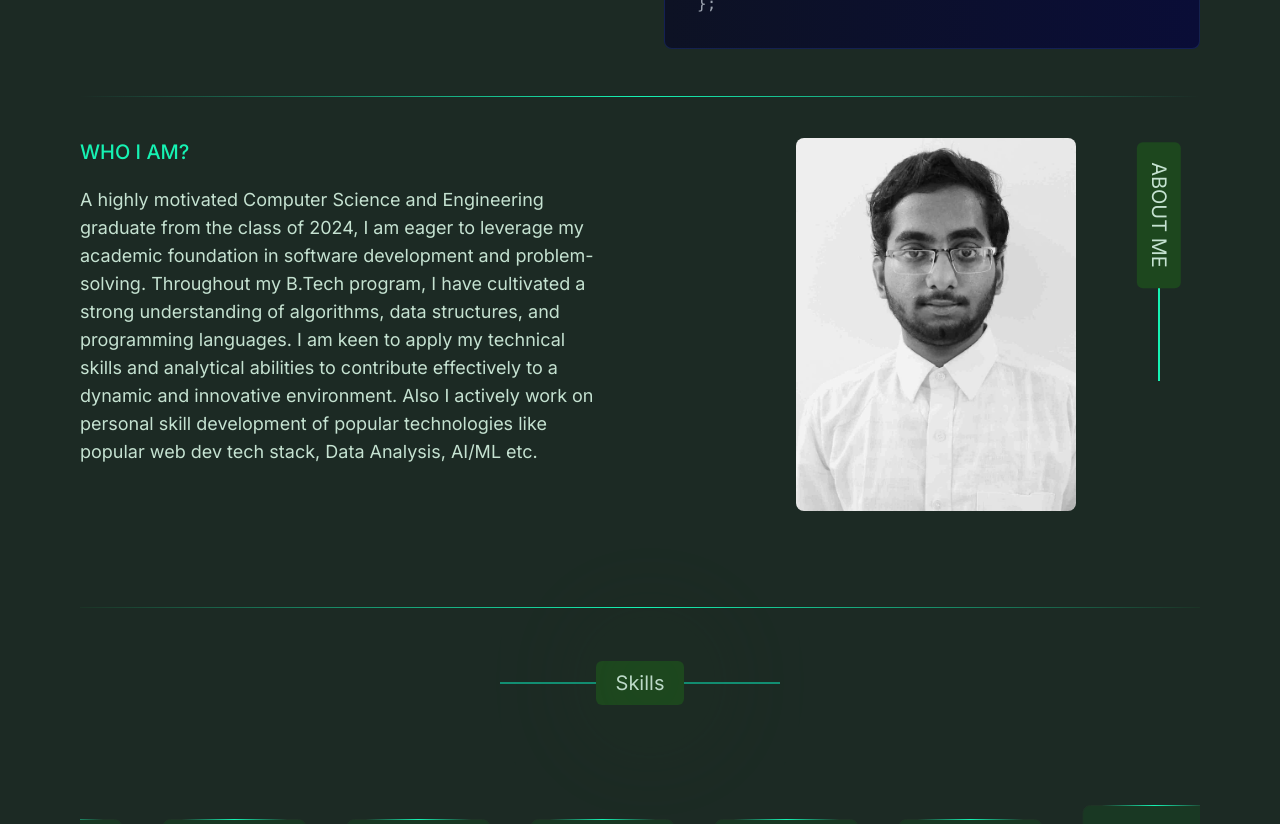
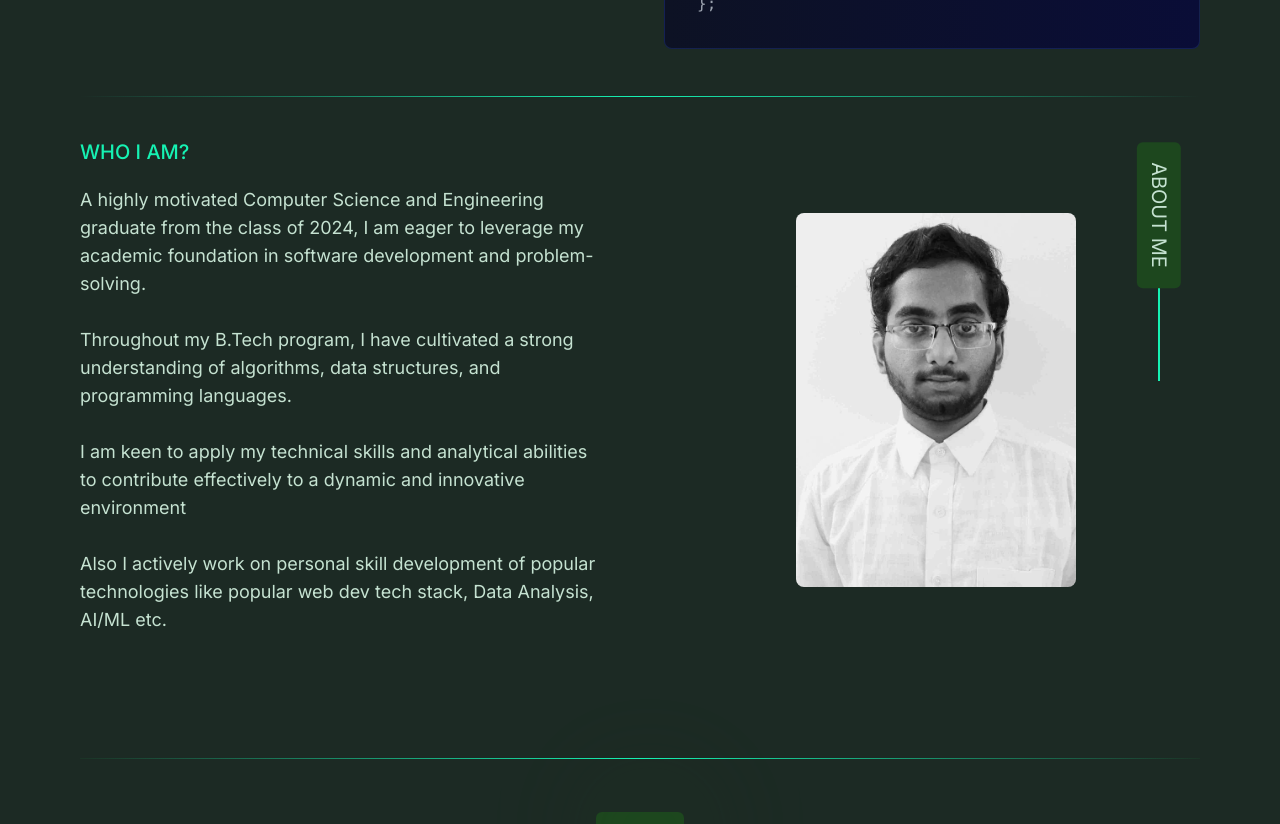
Before and after one commit to Miku-Riku/personal-portfolio-website, a Next.js app: page / in a window 1280 px wide. Shown: the part 580-1404 px from the top of the page. Built offline with nearby package versions, Linux system fonts and the light colour scheme; grey boxes are pictures that could not be loaded.

Commit message:
fix image height in about section

```diff
--- a/app/components/homepage/about/index.jsx
+++ b/app/components/homepage/about/index.jsx
@@ -22,10 +22,12 @@ function AboutSection() {
             Who I am?
           </p>
           <p className="text-[#c5e2d1] text-sm lg:text-lg">
-            {personalData.description}
+            {personalData.description.split('\n').map((line, index) => (
+              <span key={index}>{line}<br /></span>
+            ))}
           </p>
         </div>
-        <div className="flex justify-center order-1 lg:order-2">
+        <div className="flex justify-center order-1 lg:order-2 items-center">
           <Image
             src={personalData.profile}
             width={280}
--- a/utils/data/personal-data.js
+++ b/utils/data/personal-data.js
@@ -2,8 +2,10 @@ export const personalData = {
   name: "V Bhaswanth",
   profile: '/profile.jpeg',
   designation: "Web and Software Developer",
-  description: `A highly motivated Computer Science and Engineering graduate from the class of 2024, I am eager to leverage my academic foundation in software development and problem-solving. \nThroughout my B.Tech program, I have cultivated a strong understanding of algorithms, data structures, and programming languages. \nI am keen to apply my technical skills and analytical abilities to contribute effectively to a dynamic and innovative environment.
-Also I actively work on personal skill development of popular technologies like popular web dev tech stack, Data Analysis, AI/ML etc.
+  description: `A highly motivated Computer Science and Engineering graduate from the class of 2024, I am eager to leverage my academic foundation in software development and problem-solving.\n
+  Throughout my B.Tech program, I have cultivated a strong understanding of algorithms, data structures, and programming languages.\n
+  I am keen to apply my technical skills and analytical abilities to contribute effectively to a dynamic and innovative environment\n
+  Also I actively work on personal skill development of popular technologies like popular web dev tech stack, Data Analysis, AI/ML etc.
 `,
   email: 'bhaswanth5555@gmail.com',
   phone: '',
```
